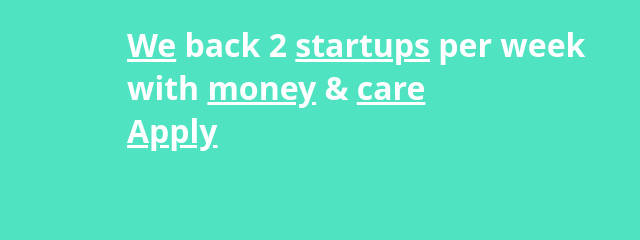
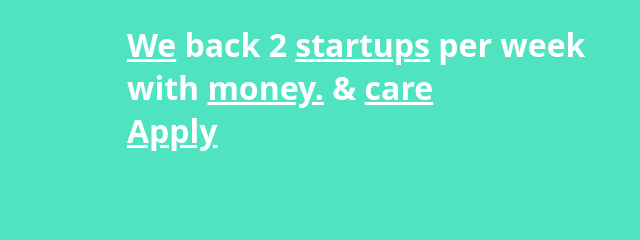
Before and after one commit to mathildeobs/Kima-Aventure, a plain HTML site: page index.html in a window 1280 px wide. Shown: the part 414-654 px from the top of the page, 1-641 px from the left. Drawn offline with Linux system fonts and the light colour scheme.

Commit message:
Update index.html

```diff
--- a/index.html
+++ b/index.html
@@ -21,7 +21,7 @@
 				<p>
 					<a href="#" target="_blank">We</a> back 2
 					<a href="#" target="_blank">startups</a> per week with
-					<a href="#" target="_blank">money</a> &
+					<a href="#" target="_blank">money.</a> &
 					<a href="#" target="_blank">care</a> <br>
 					<a href="#" target="_blank">Apply</a>
 				</p>
```
